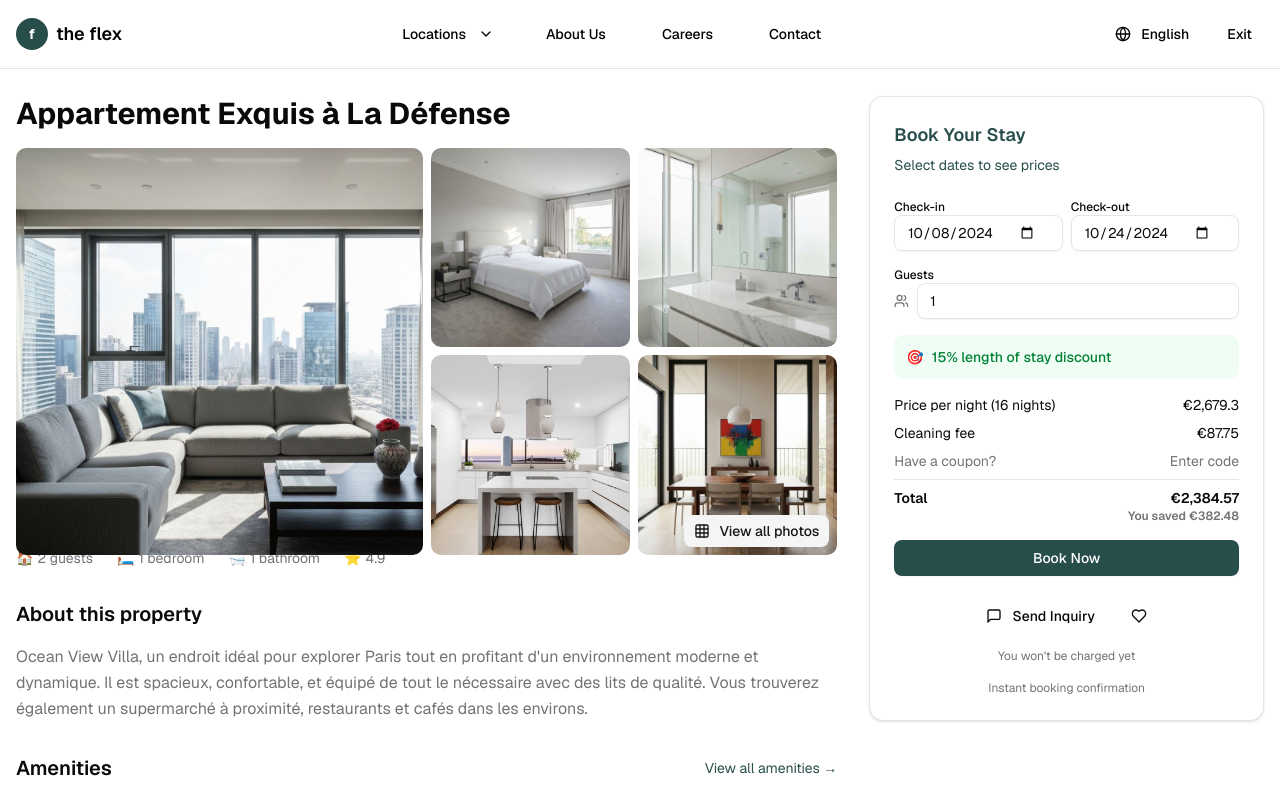
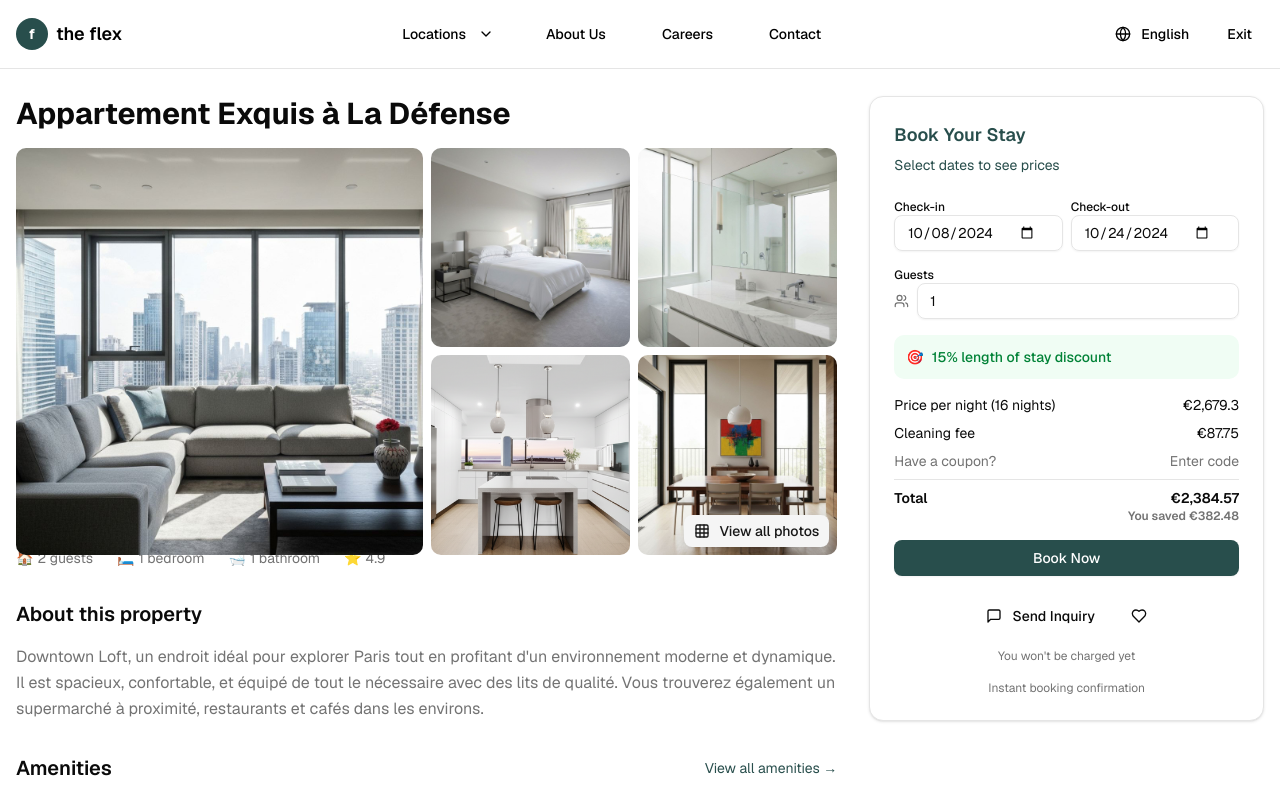
Before and after one commit to hassaanakram/theflex-deploy, a Next.js app in the folder flexclone/: page / in a window 1280 px wide. Shown: the top 796 px of the page. Built offline with nearby package versions, Linux system fonts and the light colour scheme; no server answers.

Commit message:
Update property description from 'Ocean View Villa' to 'Downtown Loft'

```diff
--- a/flexclone/components/property-details.tsx
+++ b/flexclone/components/property-details.tsx
@@ -19,7 +19,7 @@ export function PropertyDetails() {
       <section>
         <h2 className="text-xl font-semibold mb-4">About this property</h2>
         <p className="text-muted-foreground leading-relaxed">
-          Ocean View Villa, un endroit idéal pour explorer Paris tout en profitant d'un
+          Downtown Loft, un endroit idéal pour explorer Paris tout en profitant d'un
           environnement moderne et dynamique. Il est spacieux, confortable, et équipé de tout le nécessaire avec des
           lits de qualité. Vous trouverez également un supermarché à proximité, restaurants et cafés dans les environs.
         </p>
```
